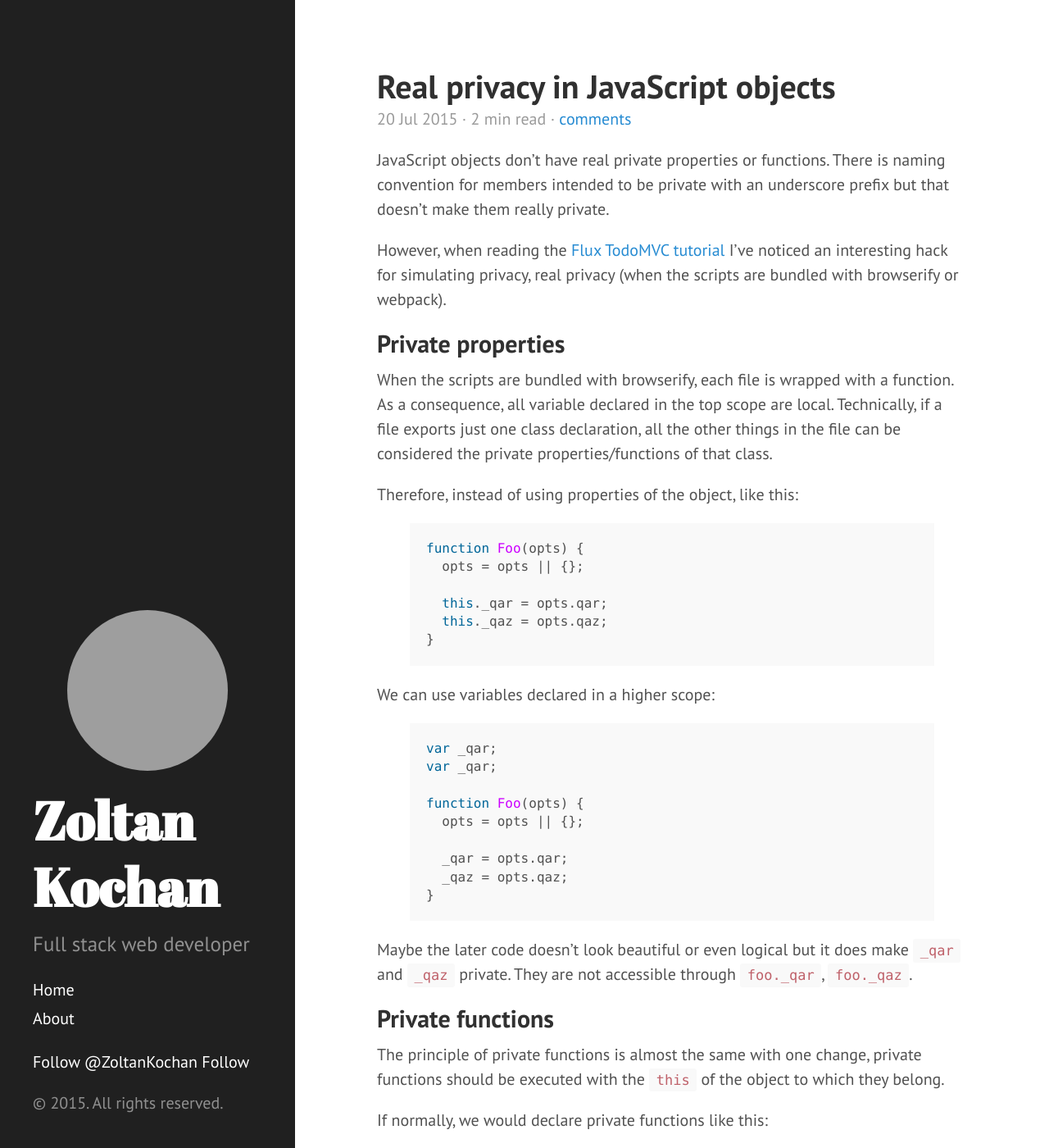
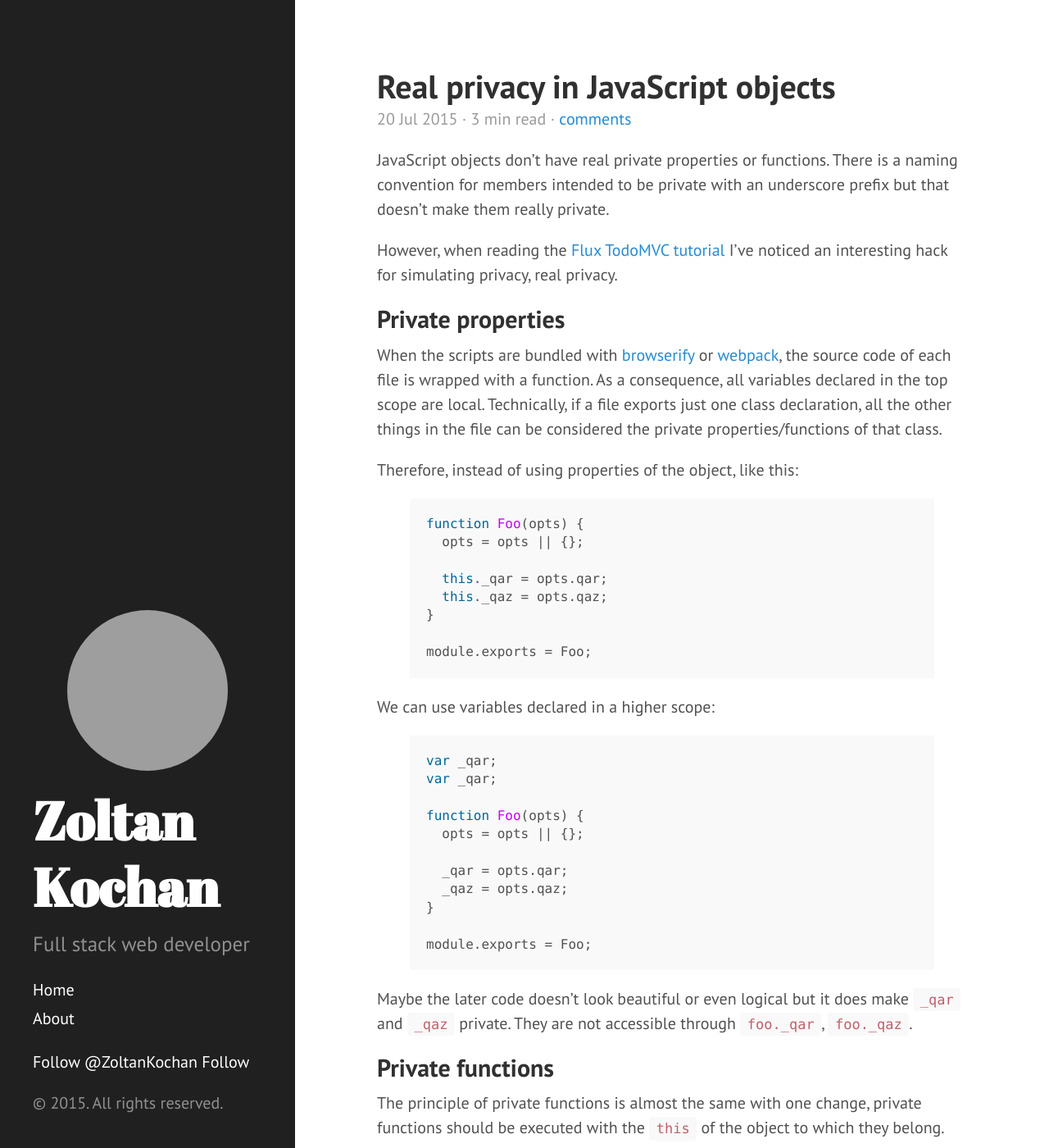
Before and after one commit to zkochan/zkochan.github.io, a Jekyll site: the page built from _posts/2015-07-20-real-privacy-in-javascript-objects.md, in a window 1280 px wide and 1400 px high. Shown: the whole window at 82% size. Built offline with Jekyll 4.4.1, drawn with Linux system fonts in a browser that asks for light colours; comment, search, counter and statistics services are not loaded; some of the changed text lies outside the part shown; grey boxes are pictures that could not be loaded.

Commit message:
Private member article updated

```diff
--- a/_posts/2015-07-20-real-privacy-in-javascript-objects.md
+++ b/_posts/2015-07-20-real-privacy-in-javascript-objects.md
@@ -7,19 +7,18 @@
 published: true
 ---
 
-JavaScript objects don't have real private properties or functions. There is
+JavaScript objects don't have real private properties or functions. There is a
 naming convention for members intended to be private with an underscore prefix but
 that doesn't make them really private.
 
 However, when reading the [Flux TodoMVC tutorial][flux-todomvc] I've noticed an
-interesting hack for simulating privacy, real privacy (when the scripts are bundled with
-browserify or webpack).
+interesting hack for simulating privacy, real privacy.
 
 
 ## Private properties
 
-When the scripts are bundled with browserify, each file is wrapped with a function.
-As a consequence, all variable declared in the top scope are local. Technically, if a file exports just one class
+When the scripts are bundled with [browserify][] or [webpack][], the source code of each file is wrapped with a function.
+As a consequence, all variables declared in the top scope are local. Technically, if a file exports just one class
 declaration, all the other things in the file can be considered the private
 properties/functions of that class.
 
@@ -32,6 +31,8 @@
   this._qar = opts.qar;
   this._qaz = opts.qaz;
 }
+
+module.exports = Foo;
 {% endhighlight %}
 
 We can use variables declared in a higher scope:
@@ -46,6 +47,8 @@
   _qar = opts.qar;
   _qaz = opts.qaz;
 }
+
+module.exports = Foo;
 {% endhighlight %}
 
 Maybe the later code doesn't look beautiful or even logical but it does make `_qar` and `_qaz`
@@ -57,7 +60,7 @@
 The principle of private functions is almost the same with one change, private
 functions should be executed with the `this` of the object to which they belong.
 
-If normally, we would declare private functions like this:
+If normally we would declare private functions like this:
 
 {% highlight JavaScript %}
 function Foo() {
@@ -73,6 +76,8 @@
 Foo.prototype.helloWorld = function() {
   this._log('Hello world!');
 }
+
+module.exports = Foo;
 {% endhighlight %}
 
 In order to achieve real privacy, we would have to rewrite the code like this:
@@ -91,14 +96,19 @@
 Foo.prototype.helloWorld = function() {
   _log.call(this, 'Hello world!');
 }
+
+module.exports = Foo;
 {% endhighlight %}
 
 
 ## Summary
 
-It is possible to have privacy in JavaScript objects and it has one great benefit.
+It is possible to have real! privacy in JavaScript objects and it has one great benefit.
 Using the methods described in this article makes the private members highly minifiable
-because everything that is stored in `this` can't be obfuscated.
+because the private methods are not assigned to `this`. And everything that is stored in
+`this` cannot be obfuscated as it can be potentially accessed anywhere.
 
 
 [flux-todomvc]: http://facebook.github.io/flux/docs/todo-list.html
+[browserify]: http://browserify.org/
+[webpack]: http://webpack.github.io/
```
